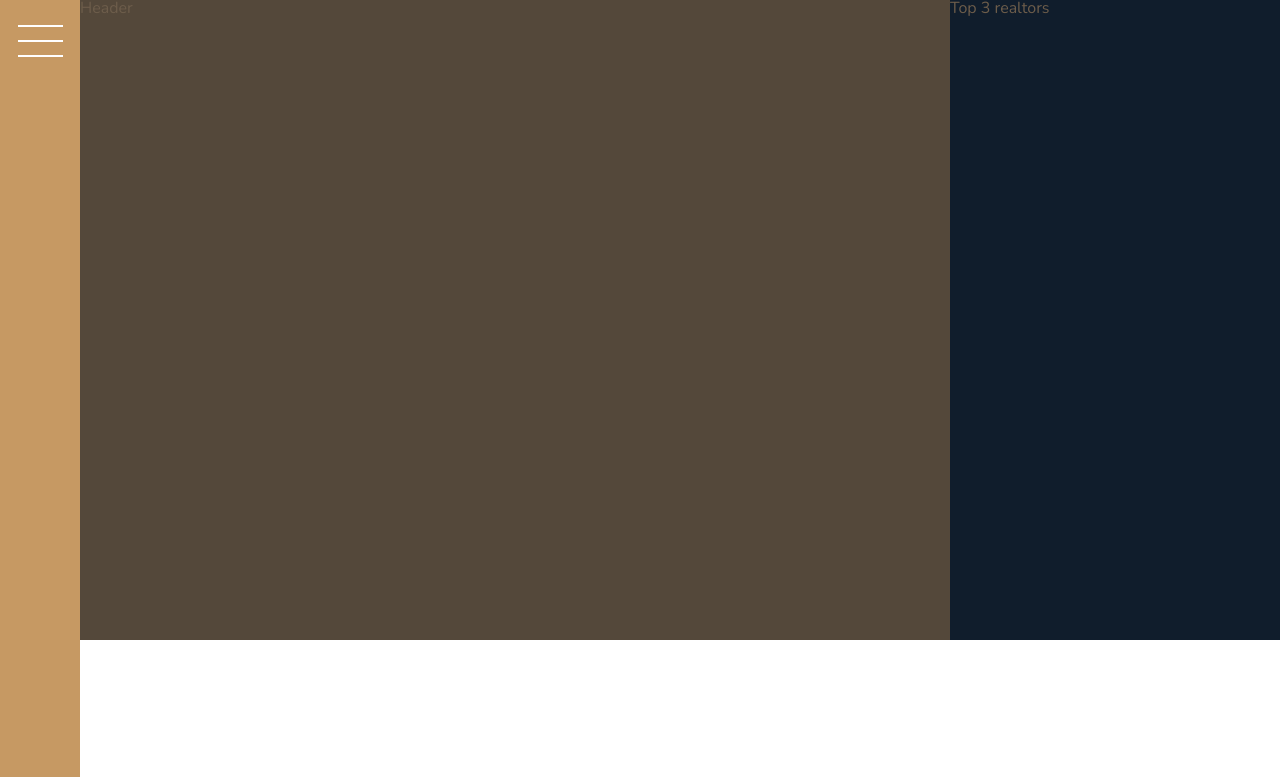
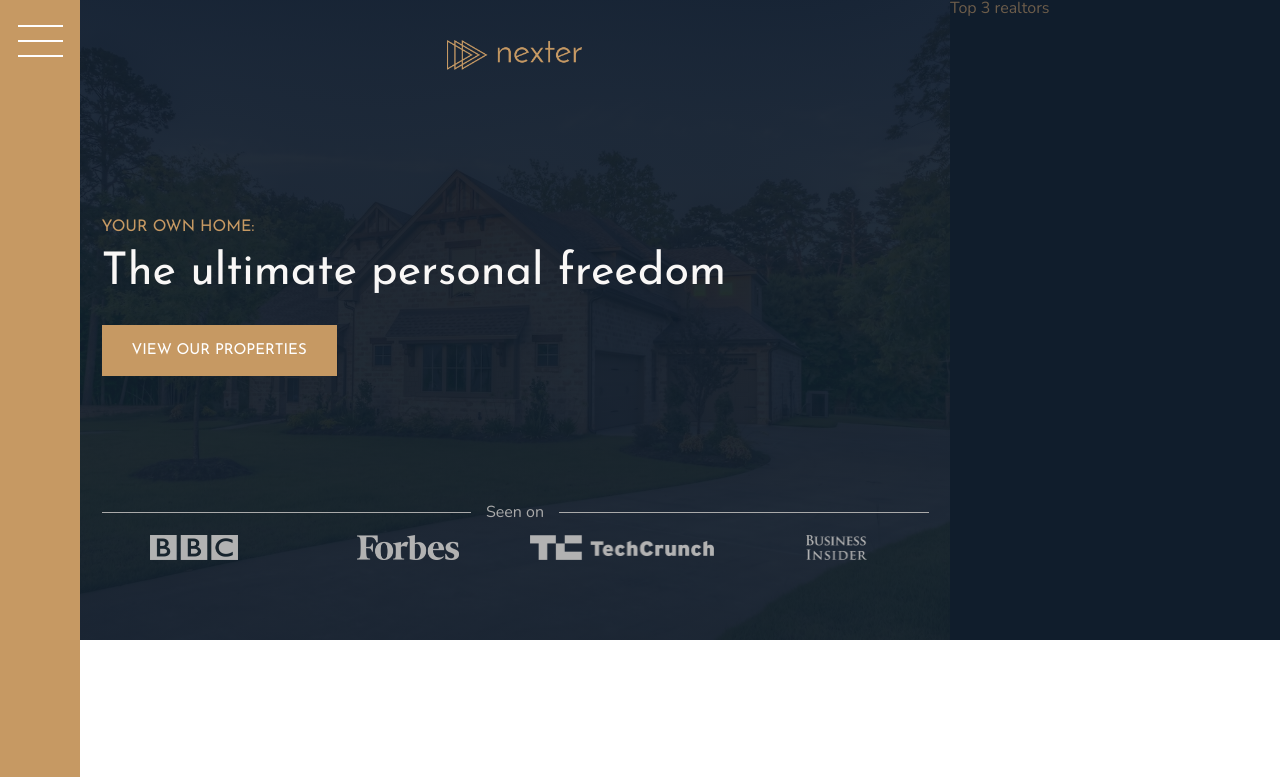
Before and after one commit to fgiananti/nexter-project, a website built with webpack: page app/index.html in a window 1280 px wide. Shown: the top 777 px of the page. Built offline with nearby package versions, Linux system fonts and the light colour scheme.

Commit message:
basic header

```diff
--- a/app/assets/styles/base/_typography.scss
+++ b/app/assets/styles/base/_typography.scss
@@ -13,6 +13,9 @@ body {
 
 .heading-1 {
   @extend %heading;
+  font-size: 4.5rem;
+  color: $color-grey-light-1;
+  line-height: 1;
 }
 
 .heading-2 {
--- a/app/assets/styles/layout/_header.scss
+++ b/app/assets/styles/layout/_header.scss
@@ -1,4 +1,58 @@
 .header {
   background-color: $color-grey-dark-1;
   grid-column: full-start / col-end 6;
+  background-image: linear-gradient(rgba($color-secondary, .93), rgba($color-secondary, .93)), url(../../assets/images/hero.jpeg);
+  background-size: cover;
+  background-position: center;
+  padding: 8rem;
+  padding-top: 4rem;
+
+  display: grid;
+  grid-template-rows: 1fr min-content 6rem 1fr;
+  grid-template-columns: max-content;
+  grid-row-gap: 1.5rem;
+  justify-content: center;
+
+
+  &__logo {
+    height: 3rem;
+    justify-self: center;
+  }
+
+  &__btn {
+    align-self: start;
+    justify-self: start;
+  }
+
+  &__seenon-text {
+    display: grid;
+    grid-template-columns: 1fr max-content 1fr;
+    grid-column-gap: 1.5rem;
+    align-items: center;
+
+    font-size: 1.6rem;
+    color: $color-grey-light-2;
+
+    &::before,
+    &::after {
+      content: "";
+      height: 1px;
+      display: block;
+      background-color: currentColor;
+    }
+  }
+
+  &__seenon-logos {
+    display: grid;
+    grid-template-columns: repeat(4, 1fr);
+    grid-column-gap: 3rem;
+    justify-items: center;
+
+    img {
+      height: 2.5rem;
+      filter: brightness(70%);
+    }
+
+  }
+
 }
--- a/app/index.html
+++ b/app/index.html
@@ -15,7 +15,19 @@
       <div class="sidebar">
         <button class="sidebar__btn"></button>
       </div>
-      <div class="header">Header</div>
+      <div class="header">
+        <img src="assets/images/logo.png" alt="Nexter logo" class="header__logo">
+        <h3 class="heading-3">Your own home:</h3>
+        <h1 class="heading-1">The ultimate personal freedom</h1>
+        <button class="btn header__btn">View our properties</button>
+        <div class="header__seenon-text">Seen on</div>
+        <div class="header__seenon-logos">
+          <img src="assets/images/logo-bbc.png" alt="Seen on logo 1">
+          <img src="assets/images/logo-forbes.png" alt="Seen on logo 2">
+          <img src="assets/images/logo-techcrunch.png" alt="Seen on logo 3">
+          <img src="assets/images/logo-bi.png" alt="Seen on logo 4">
+        </div>
+      </div>
       <div class="realtors">Top 3 realtors</div>
       <section class="features">
         <div class="feature">
```
Also changed, not shown: app/assets/images/icons/ph.txt (deleted), app/temp/styles/styles.css.
